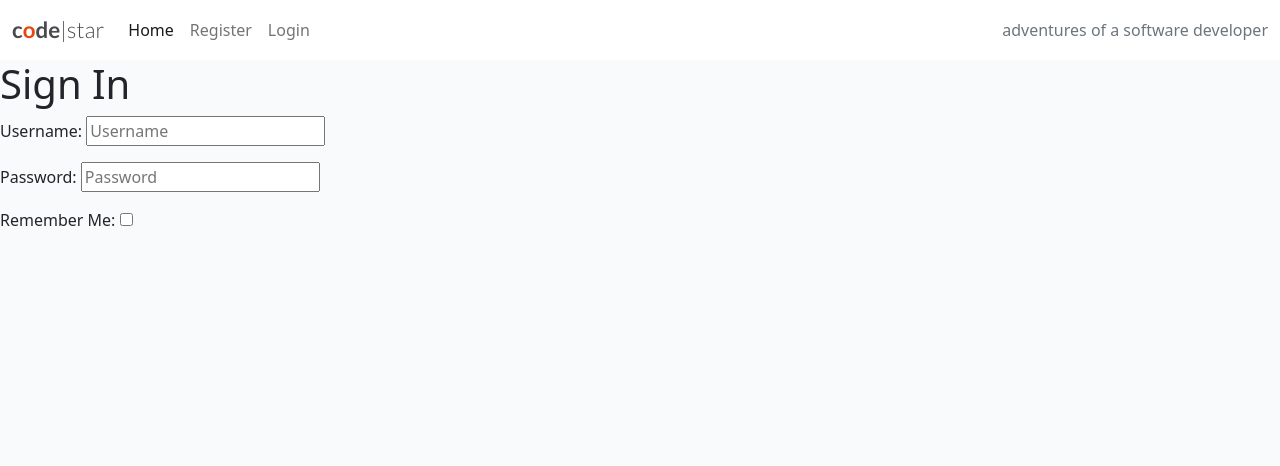
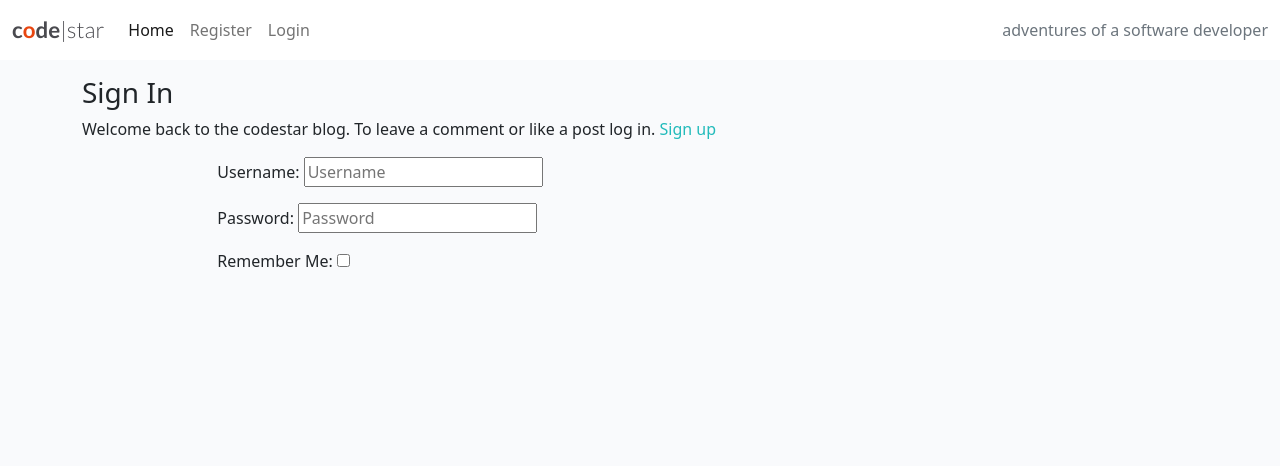
Before and after one commit to dilner1/codestar-walkthrough-fst, a Django app: page /accounts/login/ in a window 1280 px wide. Shown: the top 466 px of the page. Run offline with Django 3.2, Linux system fonts and the light colour scheme; some libraries are stand-ins or nearby versions.

Commit message:
adding to login.html

```diff
--- a/templates/account/login.html
+++ b/templates/account/login.html
@@ -7,13 +7,32 @@
 
 {% block content %}
 
-<h1>{% trans "Sign In" %}</h1>
+<div class="container">
+  <div class="row">
+    <div class="col-md-8 mt-3 offset-md-2"></div>
+    <h3>{% trans "Sign In" %}</h3>
+
+    <p>{% blocktrans %} Welcome back to the codestar blog.
+      To leave a comment or like a post log in.
+      <a class="link" href="{{ sign_up url }}">Sign up</a>
+      {% endblocktrans %}</p>
+  </div>
+</div>
+<div class="row">
+  <div class="col-md-8 mt3 offset-md-2">
+
+
+
 
     <form class="login" method="POST" action="{% url 'account_login' %}">
       {% csrf_token %}
       {{ form.as_p }}
       {% if redirect_field_value %}
       <input type="hidden" name="{{ redirect_field_name }}" value="{{ redirect_field_value }}" />
+      <button class="btn btn-signup right" type="submit">{% trans 'Sign In' %}</button>
+    </form>
+  </div>
+</div>
 {% endif %}
 
 {% endblock %}
```
Lines whose indentation alone changed are shown as unchanged.
